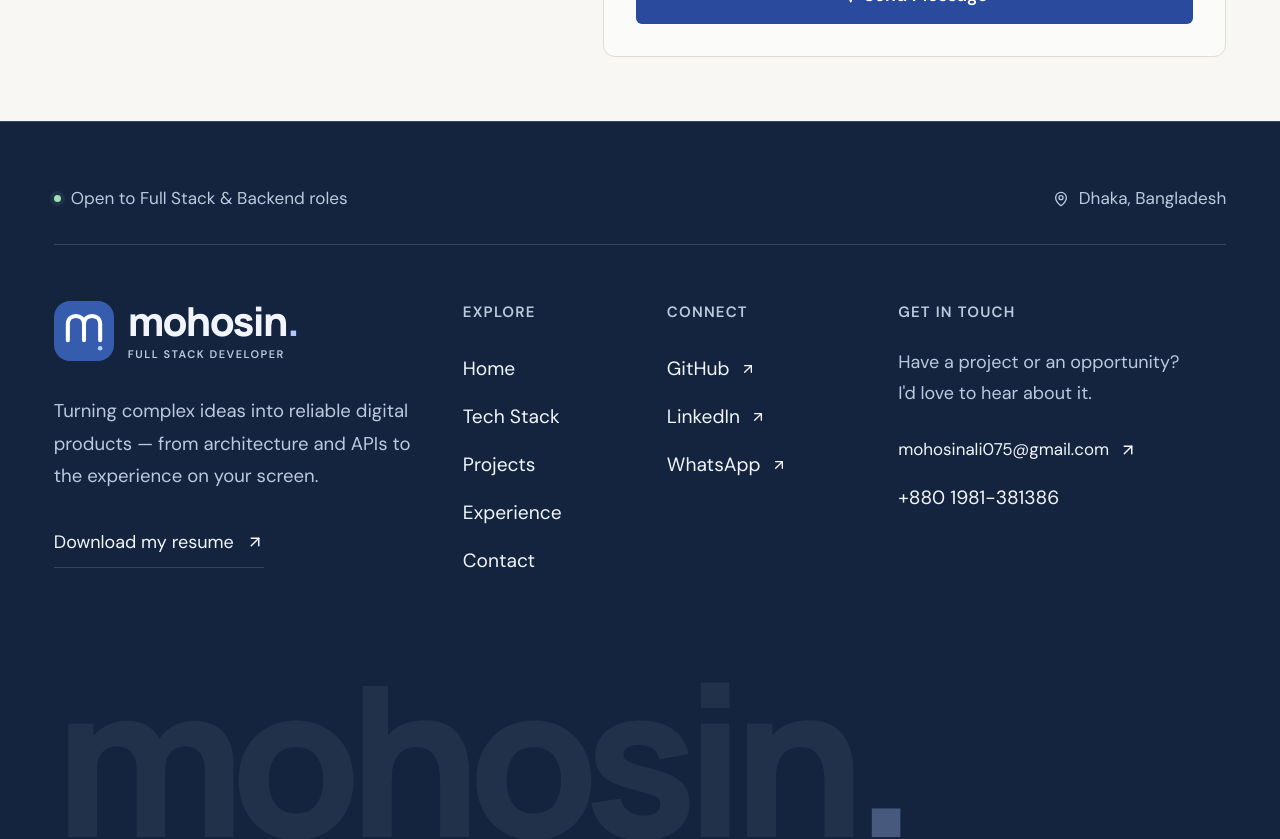
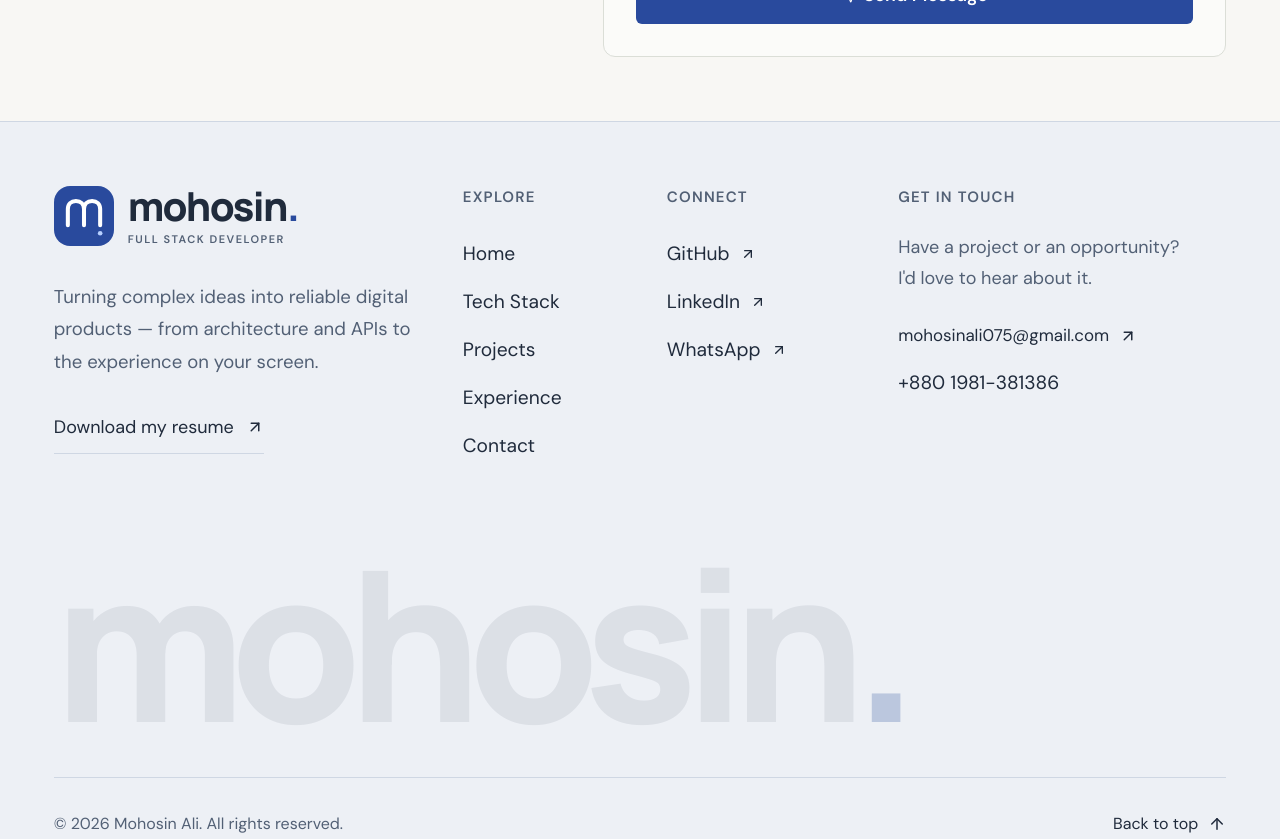
Before and after one commit to Mohosin075/mohosin-portfolio, a React (Vite) app: page / in a window 1280 px wide. Shown: the part 6240-7079 px from the top of the page. Built offline with nearby package versions, Linux system fonts and the light colour scheme.

Commit message:
feat: add footer component and theme management utilities

```diff
--- a/index.html
+++ b/index.html
@@ -8,7 +8,7 @@
         let saved;
         try { saved = localStorage.getItem('portfolio-theme'); } catch {}
         document.documentElement.dataset.theme = saved === 'dark' || saved === 'light' ? saved : matchMedia('(prefers-color-scheme: dark)').matches ? 'dark' : 'light';
-        document.querySelector('meta[name="theme-color"]').content = document.documentElement.dataset.theme === 'dark' ? '#101722' : '#f8f7f4';
+        document.querySelector('meta[name="theme-color"]').content = document.documentElement.dataset.theme === 'dark' ? '#14243e' : '#f8f7f4';
       })();
     </script>
     <link rel="icon" type="image/svg+xml" href="/favicon.svg" />
--- a/src/components/footer/Footer.css
+++ b/src/components/footer/Footer.css
@@ -1,14 +1,11 @@
 .editorial-theme .editorial-footer.site-footer {
-  --chalk:#f1f5fb; --muted:#bdc9dd; --border:#ffffff26; --vermillion:#afc6ff;
-  padding:64px 0 28px !important; color:var(--chalk); background:#14243e;
+  --chalk:var(--footer-text); --muted:var(--footer-muted); --border:var(--footer-border); --vermillion:var(--footer-accent);
+  padding:64px 0 28px !important; color:var(--chalk); background:var(--footer-background);
 }
-.footer-intro-line { display:flex; align-items:center; justify-content:space-between; flex-wrap:wrap; gap:16px; padding-bottom:32px; border-bottom:1px solid var(--border); margin-bottom:56px; }
-.footer-intro-line > span { display:inline-flex; align-items:center; gap:10px; font-size:clamp(1rem,.95rem + .15vw,1.125rem); line-height:1.5; color:var(--muted); }
-.footer-availability i { width:7px; height:7px; flex-shrink:0; background:#9ce2b4; border-radius:50%; box-shadow:0 0 0 4px #9ce2b413; }
 .footer-main-grid { display:grid; grid-template-columns:minmax(0,1.35fr) minmax(0,.6fr) minmax(0,.7fr) minmax(0,1.2fr); gap:40px; }
 .footer-main-grid > * { min-width:0; }
 .footer-intro .brand-logo { gap:14px; }
-.footer-intro .brand-mark { width:60px; height:60px; color:#365cae; }
+.footer-intro .brand-mark { width:60px; height:60px; color:var(--footer-logo); }
 .footer-intro .brand-wordmark { font-size:40px; color:var(--chalk); }
 .footer-intro .brand-descriptor { font-size:11px; color:var(--muted); }
 .editorial-theme .footer-intro p { max-width:34ch; margin:24px 0; color:var(--muted); font-size:clamp(1.0625rem,1rem + .2vw,1.25rem) !important; line-height:1.75; }
@@ -21,8 +18,8 @@
 .footer-link-group a > svg { flex-shrink:0; }
 .editorial-theme .footer-direct p { font-size:18px !important; line-height:1.7; color:var(--muted); margin:0 0 16px; }
 .footer-direct a[href^="mailto:"] { font-size:clamp(1rem,.9rem + .2vw,1.25rem); overflow-wrap:anywhere; }
-.footer-signature { font:750 clamp(4rem,16.4vw,19rem)/1.05 'Manrope',sans-serif; letter-spacing:-.065em; margin:64px 0 24px; color:#ffffff10; white-space:nowrap; user-select:none; }
-.footer-signature span { color:#afc6ff55; }
+.footer-signature { font:750 clamp(4rem,16.4vw,19rem)/1.05 'Manrope',sans-serif; letter-spacing:-.065em; margin:64px 0 24px; color:var(--footer-signature); white-space:nowrap; user-select:none; }
+.footer-signature span { color:var(--footer-signature-accent); }
 .footer-legal { display:flex; align-items:center; justify-content:space-between; gap:24px; border-top:1px solid var(--border); padding-top:24px; font-size:16px; line-height:1.6; color:var(--muted); }
 .footer-legal a { display:inline-flex; align-items:center; gap:10px; min-height:44px; white-space:nowrap; }
 @media (max-width:1199px) {
@@ -32,7 +29,6 @@
 }
 @media (max-width:639px) {
   .editorial-theme .editorial-footer.site-footer { padding:40px 0 80px !important; }
-  .footer-intro-line { margin-bottom:32px; padding-bottom:24px; }
   .footer-main-grid { grid-template-columns:repeat(2,minmax(0,1fr)); gap:32px 24px; }
   .footer-intro { grid-column:1/-1; grid-row:auto; }
   .footer-intro .brand-mark { width:52px; height:52px; }
--- a/src/components/footer/Footer.jsx
+++ b/src/components/footer/Footer.jsx
@@ -1,4 +1,4 @@
-import { ArrowUp, ArrowUpRight, MapPin } from "lucide-react";
+import { ArrowUp, ArrowUpRight } from "lucide-react";
 import { Link } from "react-router-dom";
 import { ListItem } from "../../utils/constant";
 import BrandLogo from "../BrandLogo";
@@ -9,7 +9,6 @@ export default function Footer() {
   return (
     <footer className="editorial-footer site-footer">
       <div className="CC">
-        <div className="footer-intro-line"><span className="footer-availability"><i aria-hidden="true" />Open to Full Stack & Backend roles</span><span className="footer-based"><MapPin size={16} aria-hidden="true" />Dhaka, Bangladesh</span></div>
         <div className="footer-main-grid">
           <div className="footer-intro">
             <BrandLogo />
--- a/src/components/navbar/Navbar.css
+++ b/src/components/navbar/Navbar.css
@@ -1,8 +1,8 @@
 .editorial-theme .nav-footer-theme {
-  --ink:#14243e; --chalk:#f1f5fb; --muted:#bdc9dd; --border:#ffffff26; --vermillion:#afc6ff;
+  --ink:var(--footer-background); --chalk:var(--footer-text); --muted:var(--footer-muted); --border:var(--footer-border); --vermillion:var(--footer-accent);
   color:var(--chalk);
 }
-.nav-footer-theme .brand-mark { color:#365cae; }
+.nav-footer-theme .brand-mark { color:var(--footer-logo); }
 .nav-footer-theme .mobile-menu-top button { color:var(--chalk); }
 #tech-stack,#projects,#experience,#contact { scroll-margin-top:110px; }
 @media (max-width:1100px) {
--- a/src/themes.css
+++ b/src/themes.css
@@ -1,27 +1,37 @@
-:root { --card-surface:#ffffff88; }
+:root {
+  --card-surface:#ffffff88;
+  --footer-background:#edf0f5; --footer-text:#202b3c; --footer-muted:#526075;
+  --footer-border:#cfd7e3; --footer-accent:#294a9d; --footer-logo:#294a9d;
+  --footer-signature:#14243e14; --footer-signature-accent:#294a9d40;
+  --footer-status:#39714c; --footer-status-halo:#39714c15;
+}
 html[data-theme="light"] { color-scheme:light; }
 html[data-theme="dark"],
 html[data-theme="dark"] .portfolio-shell.editorial-theme {
   color-scheme:dark;
-  --ink:#101722; --paper:#101722; --chalk:#edf2fa; --muted:#b0bdce;
-  --surface:#192332; --surface-2:#202c3c; --border:#354255;
+  --ink:#14243e; --paper:#14243e; --chalk:#edf2fa; --muted:#b0bdce;
+  --surface:#1c304e; --surface-2:#243b5b; --border:#3b506d;
   --vermillion:#a8c4ff; --vermillion-dark:#c3d6ff; --danger:#ffaaa4;
-  --card-surface:#172130;
+  --card-surface:#192d49;
+  --footer-background:#14243e; --footer-text:#f1f5fb; --footer-muted:#bdc9dd;
+  --footer-border:#ffffff26; --footer-accent:#afc6ff; --footer-logo:#365cae;
+  --footer-signature:#ffffff10; --footer-signature-accent:#afc6ff55;
+  --footer-status:#9ce2b4; --footer-status-halo:#9ce2b413;
 }
 html[data-theme="dark"] body { background:var(--ink); color:var(--chalk); }
 html[data-theme="dark"] .editorial-theme .brand-mark { color:#365cae; }
-html[data-theme="dark"] .editorial-theme :is(.btn-v,.work-filters button[aria-pressed="true"]) { color:#101722; }
+html[data-theme="dark"] .editorial-theme :is(.btn-v,.work-filters button[aria-pressed="true"]) { color:#14243e; }
 html[data-theme="dark"] .editorial-theme :is(.work-tone-sand,.work-tone-sage,.work-tone-lavender,.work-tone-rose) { background:var(--surface); }
-html[data-theme="dark"] .editorial-theme .work-image-caption { background:#172130f5; color:var(--chalk); }
+html[data-theme="dark"] .editorial-theme .work-image-caption { background:#192d49f5; color:var(--chalk); }
 html[data-theme="dark"] .editorial-theme .project-gallery-trigger > span { background:var(--surface); color:var(--chalk); }
 html[data-theme="dark"] .editorial-theme .experience-meta > .experience-current { color:#b2e4be; }
 html[data-theme="dark"] .editorial-theme .contact-page :is(input,textarea,select) { background:var(--surface) !important; }
 html[data-theme="dark"] .editorial-theme .mobile-menu-top button { color:var(--chalk); }
-html[data-theme="dark"] .swal2-popup { background:#192332 !important; color:#edf2fa !important; }
+html[data-theme="dark"] .swal2-popup { background:#1c304e !important; color:#edf2fa !important; }
 .nav-actions { display:flex; align-items:center; gap:20px; flex-shrink:0; }
 .theme-toggle { display:inline-flex; align-items:center; justify-content:center; flex-shrink:0; width:44px; height:44px; padding:0; border:1px solid var(--border); border-radius:50%; color:var(--chalk); background:transparent; cursor:pointer; }
 .theme-toggle:hover { background:var(--surface); }
-.editorial-theme .nav-footer-theme .theme-toggle:hover { background:#ffffff12; }
+.editorial-theme .nav-footer-theme .theme-toggle:hover { background:var(--footer-border); }
 @media (max-width:1100px) {
   .editorial-theme .editorial-nav-inner { gap:16px; }
   .nav-actions { gap:10px; }
--- a/src/utils/useTheme.js
+++ b/src/utils/useTheme.js
@@ -11,7 +11,7 @@ export default function useTheme() {
   const [theme, setTheme] = useState(preferredTheme);
   useEffect(() => {
     document.documentElement.dataset.theme = theme;
-    document.querySelector('meta[name="theme-color"]')?.setAttribute("content", theme === "dark" ? "#101722" : "#f8f7f4");
+    document.querySelector('meta[name="theme-color"]')?.setAttribute("content", theme === "dark" ? "#14243e" : "#f8f7f4");
   }, [theme]);
   useEffect(() => {
     const media = window.matchMedia("(prefers-color-scheme: dark)");
```
